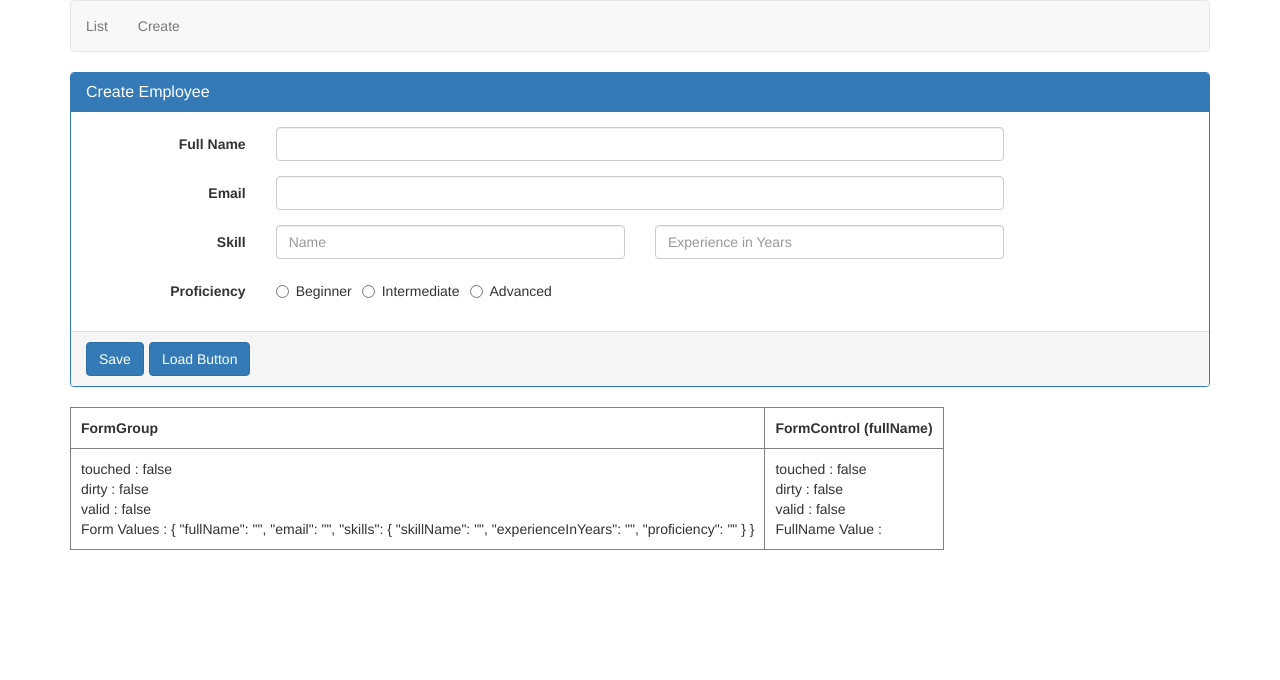
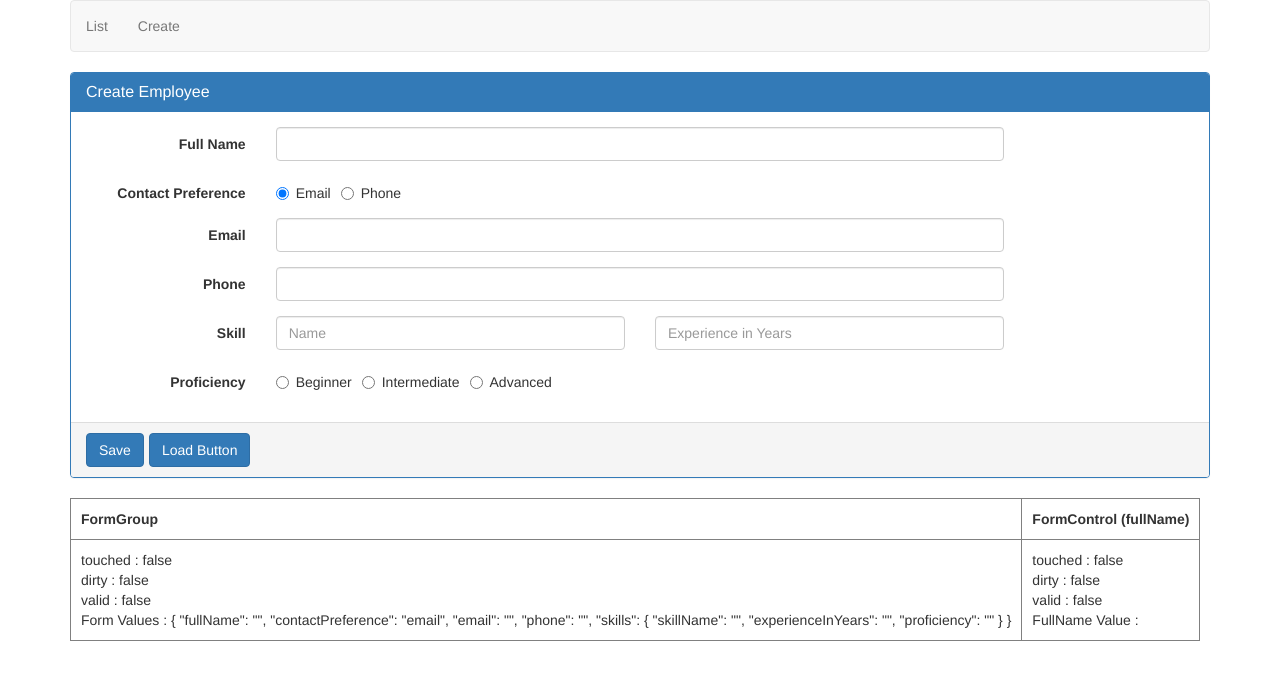
Before and after one commit to rohan-abraham1/Frontend-Assignments, an Angular app in the folder Angular6Project/: page /create in a window 1280 px wide. Shown: the top 680 px of the page. Built offline with nearby package versions, Linux system fonts and the light colour scheme.

Commit message:
Episode 14- Dynamically adding validation in Reactive Forms

```diff
--- a/Angular6Project/src/app/employee/create-employee.component.html
+++ b/Angular6Project/src/app/employee/create-employee.component.html
@@ -35,6 +35,26 @@
         </div>
       </div>
 
+      <div class="form-group">
+        <label class="col-md-2 control-label">Contact Preference</label>
+        <div class="col-md-8">
+          <label class="radio-inline">
+            <input
+              type="radio"
+              value="email"
+              formControlName="contactPreference"
+            />Email
+          </label>
+          <label class="radio-inline">
+            <input
+              type="radio"
+              value="phone"
+              formControlName="contactPreference"
+            />Phone
+          </label>
+        </div>
+      </div>
+
       <div class="form-group"
       [ngClass]="{
         'has-error':
@@ -56,6 +76,31 @@
             "
           >
             {{formErrors.email}}
+          </span>
+        </div>
+      </div>
+
+      <div class="form-group"
+      [ngClass]="{
+        'has-error':
+          formErrors.phone
+      }">
+        <label class="col-sm-2 control-label" for="phone">Phone</label>
+        <div class="col-sm-8">
+          <input
+            id="phone"
+            type="text"
+            formControlName="phone"
+            class="form-control"
+            (blur)="logValidationErrors()"
+          />
+          <span
+            class="help-block"
+            *ngIf="
+              formErrors.phone;
+            "
+          >
+            {{formErrors.phone}}
           </span>
         </div>
       </div>
--- a/Angular6Project/src/app/employee/create-employee.component.ts
+++ b/Angular6Project/src/app/employee/create-employee.component.ts
@@ -26,6 +26,9 @@ export class CreateEmployeeComponent implements OnInit {
     email: {
       required: 'Email is required',
     },
+    phone: {
+      required: 'Phone is required',
+    },
     skillName: {
       required: 'Skill Name is required',
     },
@@ -40,6 +43,7 @@ export class CreateEmployeeComponent implements OnInit {
   formErrors = {
     fullName: '',
     email: '',
+    phone:'',
     skillName: '',
     experienceInYears: '',
     proficiency: '',
@@ -55,7 +59,9 @@ export class CreateEmployeeComponent implements OnInit {
           Validators.maxLength(20),
         ],
       ],
+      contactPreference: ['email',Validators.required],
       email: ['', Validators.required],
+      phone: [''],
       skills: this.fb.group({
         skillName: ['', Validators.required],
         experienceInYears: ['', Validators.required],
@@ -63,9 +69,26 @@ export class CreateEmployeeComponent implements OnInit {
       }),
     });
 
+    this.employeeForm.get('contactPreference')?.valueChanges.subscribe((data: string) => {
+      this.onContactPreferenceChange(data);
+    });
+
     this.employeeForm.valueChanges.subscribe((data) => {
       this.logValidationErrors(this.employeeForm);
     });
+  }
+
+
+
+  onContactPreferenceChange(selectedValue: string) {
+    const phoneControl = this.employeeForm.get('phone');
+    if (selectedValue === 'phone') {
+      phoneControl?.setValidators(Validators.required);
+    }
+    else{
+      phoneControl?.clearValidators();
+    }
+    phoneControl?.updateValueAndValidity();
   }
 
   logValidationErrors(group: FormGroup = this.employeeForm): void {
```
